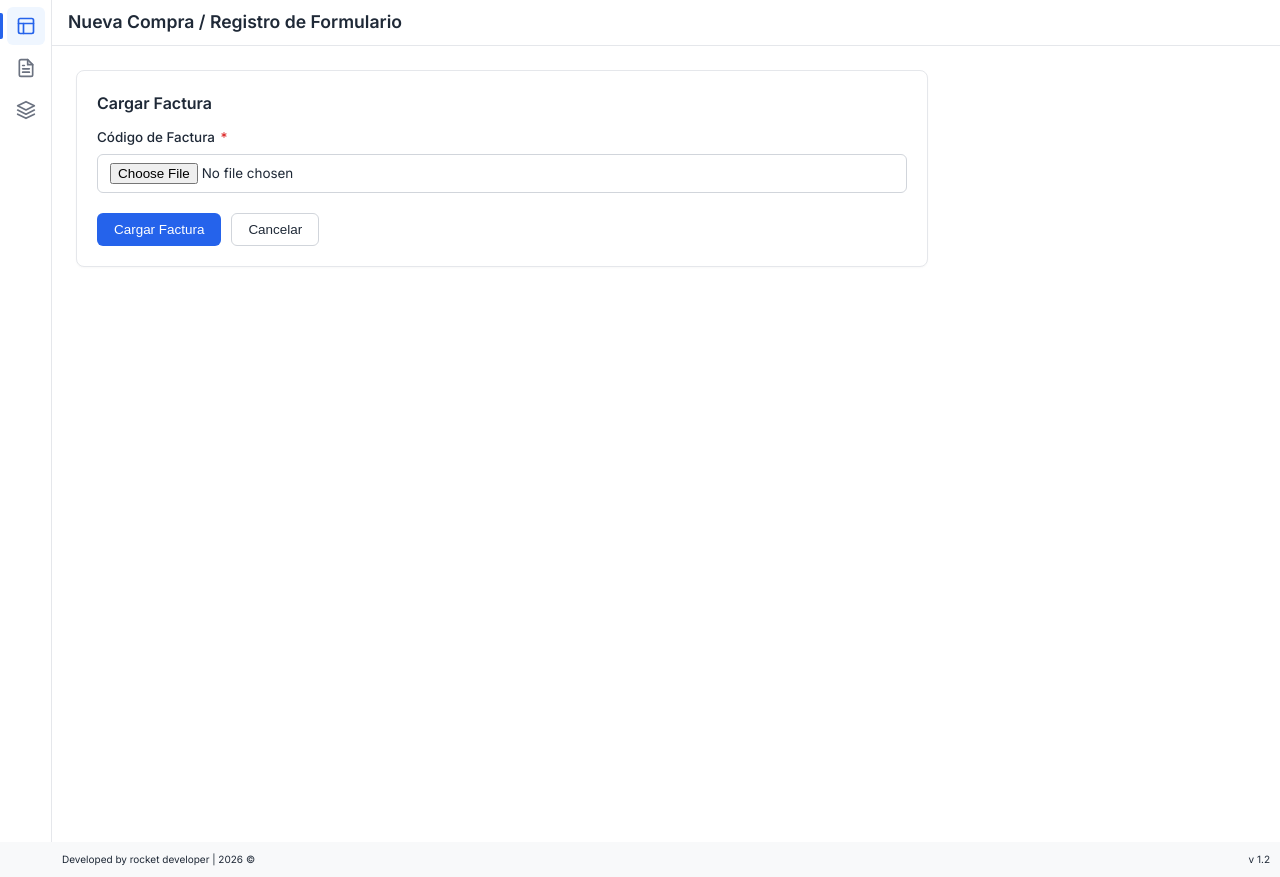
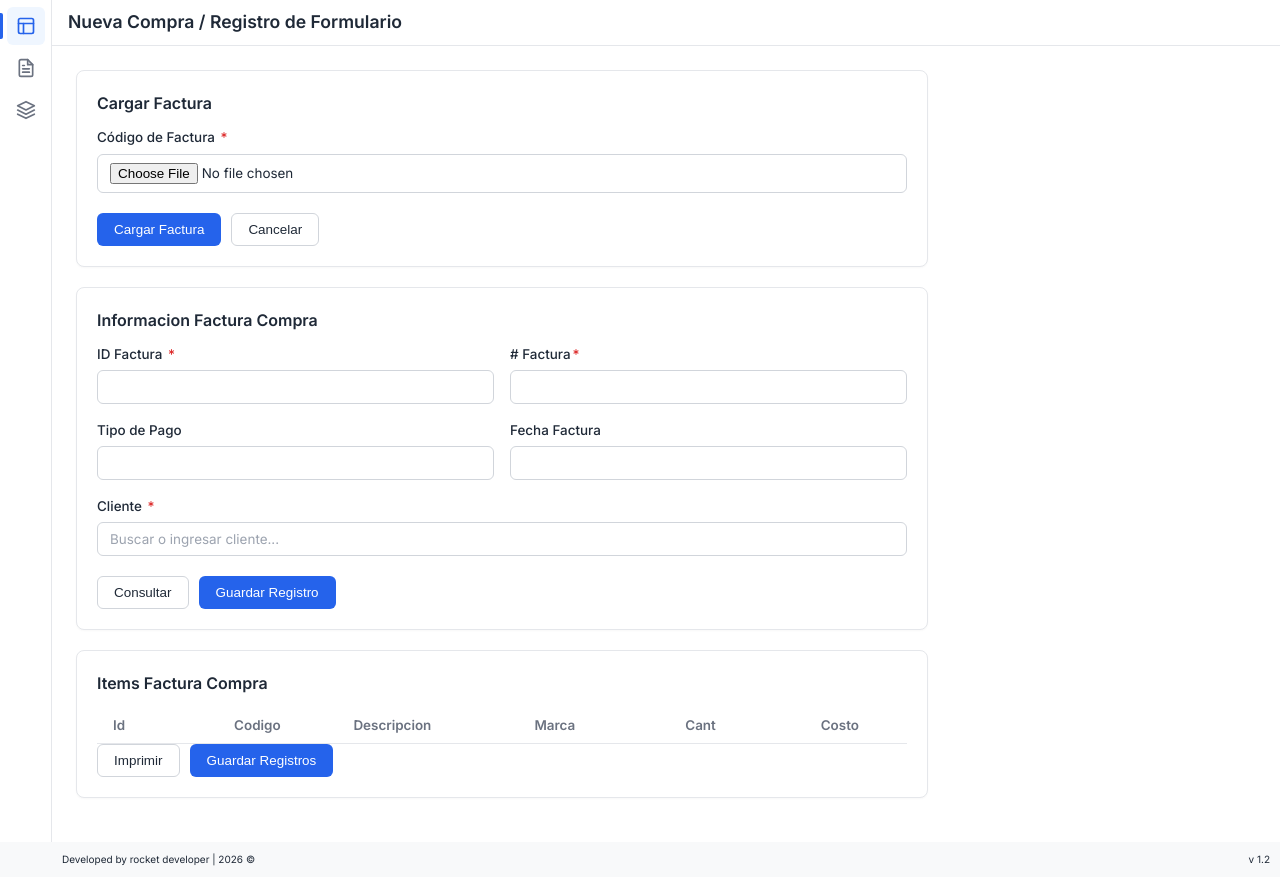
Before and after one commit to superempaquesyrepuestosla50-cell/StockApp-IA-v2, a Flask app: page /invoice/upload in a window 1280 px wide. Shown: the part 53-930 px from the top of the page. Run offline with Flask 3, Linux system fonts and the light colour scheme; lists and menus that the app fills with data are empty.

Commit message:
Form upload

```diff
--- a/iaClass.py
+++ b/iaClass.py
@@ -62,7 +62,9 @@ Estructura del JSON a retornar:
 }
 """
     def __init__(self, api_key: Optional[str] = None):
-        self.api_key = api_key or os.getenv("GENAI_API_KEY")
+        self.api_key = api_key or os.getenv(""
+        ""
+        "")
         if not self.api_key:
             raise ValueError("API key is required. Please set the GENAI_API_KEY environment variable or provide it as an argument.")
         self.client = genai.Client(api_key=self.api_key)
--- a/templates/invoice/upload-form.html
+++ b/templates/invoice/upload-form.html
@@ -8,7 +8,8 @@
     <div class="form-container">
         <div class="card">
             <div class="card-title">Cargar Factura</div>
-                        <form id="invoice-upload-form" action="{{ url_for('upload_invoice') }}" method="post" enctype="multipart/form-data">
+            <form id="invoice-upload-form" action="{{ url_for('upload_invoice') }}" method="post"
+                enctype="multipart/form-data">
                 <div class="form-grid">
                     <div class="form-group">
                         <label class="form-label">Código de Factura <span class="required">*</span></label>
@@ -22,8 +23,71 @@
                 <p id="upload-status" role="status" aria-live="polite"></p>
             </form>
         </div>
+        <div class="card">
+            <div class="card-title">Informacion Factura Compra</div>
+            <form onsubmit="event.preventDefault();">
+                <div class="form-grid">
+                    <div class="form-group">
+                        <label class="form-label">ID Factura <span class="required">*</span></label>
+                        <input type="text" class="form-control" value="" name="id-invoice" required>
+                    </div>
+                    <div class="form-group">
+                        <label class="form-label"># Factura<span class="required">*</span></label>
+                        <input type="text" class="form-control" value="" name="numero-invoice" required>
+                    </div>
+
+                    <div class="form-group">
+                        <label class="form-label">Tipo de Pago</label>
+                        <input type="text" class="form-control" value="" name="type-invoice" required>
+                    </div>
+
+                    <div class="form-group">
+                        <label class="form-label">Fecha Factura</label>
+                        <input type="text" class="form-control" value="" name="type-invoice" required>
+                    </div>
+
+                    <div class="form-group full-width">
+                        <label class="form-label ">Cliente <span class="required">*</span></label>
+                        <input type="text" class="form-control" placeholder="Buscar o ingresar cliente..." value="">
+                    </div>
+                </div>
+
+                <div class="btn-group">
+                    <button type="button" class="btn btn-secondary">Consultar</button>
+                    <button type="submit" class="btn btn-primary">Guardar Registro</button>
+                </div>
+            </form>
+
+        </div>
+        <div class="card">
+            <div class="card-title">Items Factura Compra</div>
+            <div class="table-wrapper">
+                <table class="data-table">
+                    <thead>
+                        <tr>
+                            <th style="width: 160px;">Id</th>
+                            <th style="width: 140px;">Codigo</th>
+                            <th>Descripcion</th>
+                            <th style="text-align: right; width: 180px;">Marca</th>
+                            <th style="text-align: right; width: 180px;">Cant</th>
+                            <th style="text-align: right; width: 180px;">Costo</th>
+                            <th class="col-action"></th>
+                        </tr>
+                    </thead>
+                    <tbody>
+
+                    </tbody>
+                </table>
+            </div>
+            <div class="btn-group">
+                    <button type="button" class="btn btn-secondary">Imprimir</button>
+                    <button type="submit" class="btn btn-primary">Guardar Registros</button>
+            </div>
+        </div>
     </div>
 </section>
+
+
 <script>
     const uploadForm = document.getElementById('invoice-upload-form');
     const uploadStatus = document.getElementById('upload-status');
```
Lines whose indentation alone changed are shown as unchanged.
